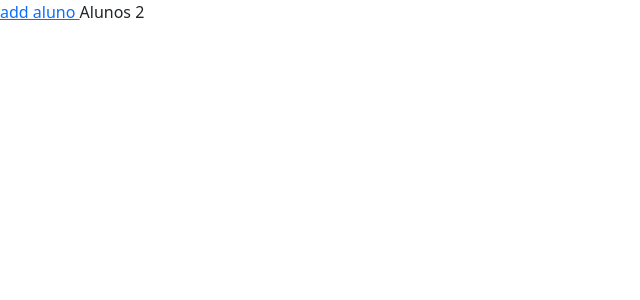
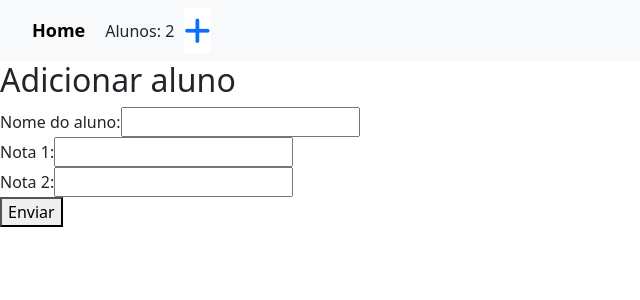
Before and after one commit to DigAguiar/formulario-angular, an Angular app: page /add-aluno in a window 1280 px wide. Before the commit this address led to /. Shown: the top 300 px of the page, without its empty margins (0-640 px from the left). Built offline with nearby package versions, Linux system fonts and the light colour scheme.

Commit message:
add: navbar criada no header component. e começo da criação do component add-aluno

```diff
--- a/src/app/add-aluno/add-aluno.component.html
+++ b/src/app/add-aluno/add-aluno.component.html
@@ -1 +1,22 @@
-<p>add-aluno works!</p>
+
+<h2>Adicionar aluno</h2>
+
+<div>
+    <label for="Aluno"> Nome do aluno: </label>
+    <input type="text" [(ngModel)]="nome">
+
+    <br>
+
+    <label for="Nota 1">Nota 1: </label>
+    <input type="number" [(ngModel)]="nota1">
+
+    <br>
+
+    <label for="Nota 2">Nota 2: </label>
+    <input type="number" [(ngModel)]="nota2">
+
+    <br>
+
+    <button type="submit" (click)="adicionarAluno(nome,nota1,nota2)">Enviar</button>
+
+</div>
--- a/src/app/add-aluno/add-aluno.component.ts
+++ b/src/app/add-aluno/add-aluno.component.ts
@@ -1,4 +1,5 @@
 import { Component } from '@angular/core';
+import { AlunoListService } from '../aluno-list.service';
 
 @Component({
   selector: 'app-add-aluno',
@@ -7,4 +8,21 @@ import { Component } from '@angular/core';
 })
 export class AddAlunoComponent {
 
+  nome = "";
+  nota1 = "";
+  nota2 = "";
+
+  constructor(
+    private alunoService: AlunoListService
+  ) { }
+
+  adicionarAluno(nome: string, nota1: string, nota2: string) {
+    this.alunoService.addAluno(nome, Number(nota1), Number(nota2));
+
+    this.nome = "";
+    this.nota1 = "";
+    this.nota2 = "";
+
+  }
+
 }
--- a/src/app/aluno-list.service.ts
+++ b/src/app/aluno-list.service.ts
@@ -14,7 +14,8 @@ export class AlunoListService {
     return this.listaAlunosExistentes;
   }
 
-  addAluno(aluno: IAluno) {
+  addAluno(nome: string, nota1: number, nota2: number) {
+    const aluno = {nome, nota1, nota2};
     this.listaAlunosExistentes.push(aluno);
   }
 
--- a/src/app/app-routing.module.ts
+++ b/src/app/app-routing.module.ts
@@ -1,7 +1,13 @@
 import { NgModule } from '@angular/core';
 import { RouterModule, Routes } from '@angular/router';
+import { AddAlunoComponent } from './add-aluno/add-aluno.component';
 
-const routes: Routes = [{ path: 'produtos', loadChildren: () => import('./get-aluno/get-aluno.module').then(m => m.GetAlunoModule) }];
+const routes: Routes = [
+  { path: '', redirectTo: 'aluno', pathMatch: 'full'},
+  { path: 'aluno', loadChildren: () => import('./get-aluno/get-aluno.module').then(m => m.GetAlunoModule) },
+  { path: 'add-aluno', component: AddAlunoComponent },
+
+];
 
 @NgModule({
   imports: [RouterModule.forRoot(routes)],
--- a/src/app/app.component.html
+++ b/src/app/app.component.html
@@ -1 +1,2 @@
 <app-header></app-header>
+<router-outlet> </router-outlet>
--- a/src/app/header/header.component.css
+++ b/src/app/header/header.component.css
@@ -0,0 +1,17 @@
+.home {
+    text-decoration: none;
+    font-size: large;
+    color: black;
+    font-weight: bold;
+}
+
+div {
+    margin-left: 20px;
+}
+
+.plus__sign{
+    font-size: 30px;
+    border: 10px;
+    background-color: white;
+    margin-left: 10px;
+}
--- a/src/app/header/header.component.html
+++ b/src/app/header/header.component.html
@@ -1,9 +1,26 @@
 <header>
+    <!-- <nav>
 
-    <a routerLink="add-aluno">add aluno </a>
+        <a routerLink="add-aluno">add aluno </a>
 
 
-    <span>Alunos {{getQuantidadeAlunos()}} </span>
+    </nav> -->
+
+    <nav class="navbar navbar-expand-lg bg-body-tertiary">
+        <div class="container-fluid">
+          <a class="home" routerLink="aluno">Home</a>
 
 
+          <div class="collapse navbar-collapse" id="navbarSupportedContent">
+            <span>Alunos: {{getQuantidadeAlunos()}} </span>
+
+            <div class="plus__sign">
+                <a routerLink="add-aluno" > <i class="fa-solid fa-plus"></i></a>
+            </div>
+
+            </div>
+        </div>
+
+      </nav>
+
 </header>
--- a/src/index.html
+++ b/src/index.html
@@ -6,6 +6,7 @@
   <base href="/">
   <meta name="viewport" content="width=device-width, initial-scale=1">
   <link rel="icon" type="image/x-icon" href="favicon.ico">
+  <script src="https://kit.fontawesome.com/e7e0e4a764.js" crossorigin="anonymous"></script>
 </head>
 <body>
   <app-root></app-root>
```
Also changed, not shown: src/app/get-aluno/get-aluno.component.html (line endings or trailing spaces).
